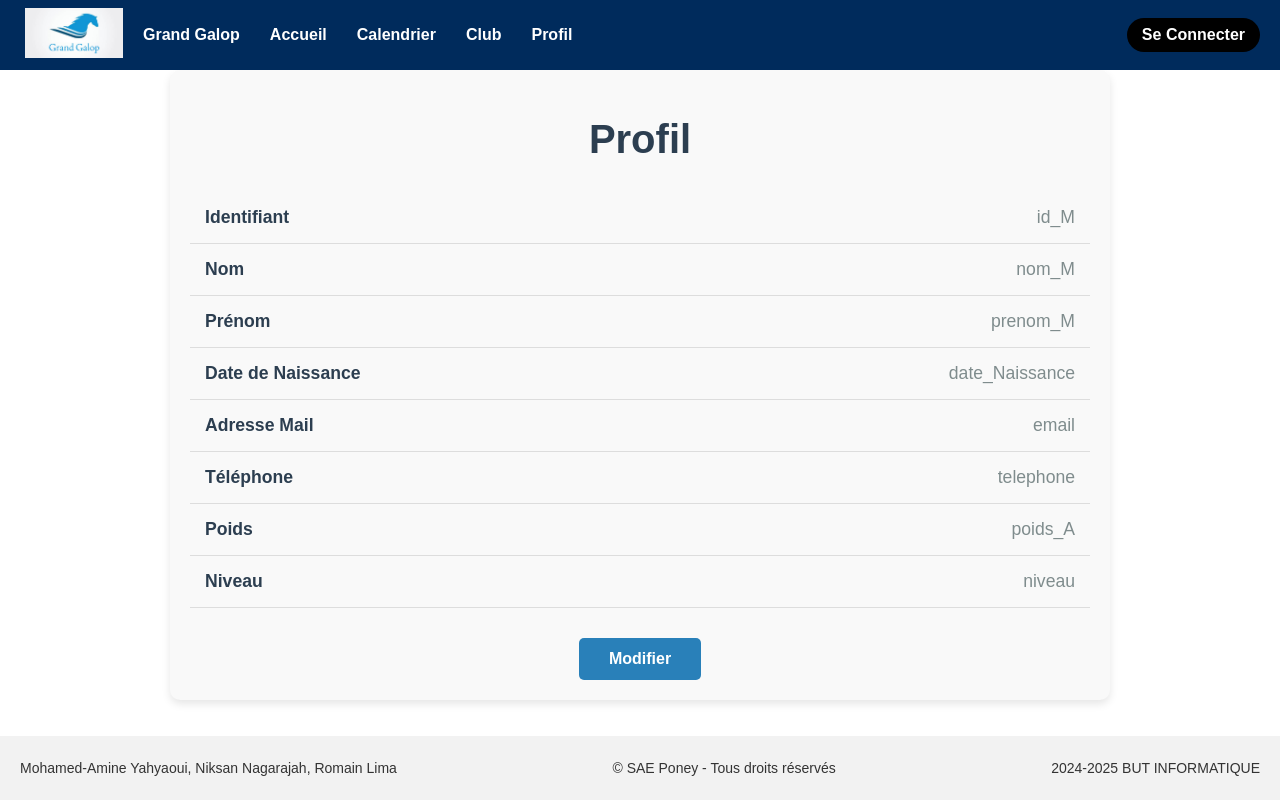
After one commit to NiksanNagarajah/SAE_DevWeb, a Flask app: page /profil in a window 1280 px wide. The commit adds this page. Run offline with Flask 3, Linux system fonts and the light colour scheme.

Commit message:
Ajout de profil

```diff
--- /dev/null
+++ b/app/static/profil.css
@@ -0,0 +1,89 @@
+/* Conteneur principal */
+.profile-container {
+    max-width: 900px;
+    margin: 0 auto;
+    padding: 20px;
+    background-color: #f9f9f9;
+    border-radius: 10px;
+    box-shadow: 0 4px 8px rgba(0, 0, 0, 0.1);
+}
+
+/* Titre principal */
+.profile-container h1 {
+    font-size: 2.5em;
+    font-weight: bold;
+    margin-bottom: 30px;
+    color: #2c3e50;
+    text-align: center;
+}
+
+/* Tableau des informations */
+table {
+    width: 100%;
+    border-collapse: collapse;
+    margin-bottom: 20px;
+    font-size: 1.1em;
+}
+
+table td {
+    padding: 15px;
+    border-bottom: 1px solid #ddd;
+    text-align: left;
+    vertical-align: middle;
+    color: #34495e;
+}
+
+table td:nth-child(1) {
+    font-weight: bold;
+    width: 40%;
+    color: #2c3e50;
+}
+
+table td:nth-child(2) {
+    text-align: right;
+    color: #7f8c8d;
+}
+
+/* Style des boutons */
+.profile-button-container {
+    text-align: center;
+    margin-top: 30px;
+}
+
+.modify-button {
+    padding: 12px 30px;
+    font-size: 1em;
+    font-weight: bold;
+    color: #fff;
+    background-color: #2980b9;
+    border: none;
+    border-radius: 5px;
+    cursor: pointer;
+    transition: background-color 0.3s ease, transform 0.2s ease;
+}
+
+.modify-button:hover {
+    background-color: #3498db;
+    transform: translateY(-2px);
+}
+
+.modify-button:active {
+    background-color: #1c6691;
+    transform: translateY(0);
+}
+
+/* Responsiveness */
+@media (max-width: 768px) {
+    .profile-container {
+        padding: 15px;
+    }
+
+    table td {
+        font-size: 0.9em;
+    }
+
+    .modify-button {
+        width: 100%;
+        padding: 10px;
+    }
+}
--- a/app/templates/base.html
+++ b/app/templates/base.html
@@ -19,6 +19,7 @@
             <a href="{{ url_for('home') }}">Accueil</a>
             <a href="{{ url_for('calendrier') }}">Calendrier</a>
             <a href="{{ url_for('club') }}">Club</a>
+            <a href="{{ url_for('profil') }}">Profil</a>
         </nav>
         <a href="{{ url_for('connexion') }}" class="login-btn">Se Connecter</a>
     </header>
--- /dev/null
+++ b/app/templates/profil.html
@@ -0,0 +1,50 @@
+{% extends "base.html" %}
+
+{% block title %}Profil{% endblock %}
+
+{% block styles %}
+<link rel="stylesheet" href="{{ url_for('static', filename='profil.css') }}">
+{% endblock %}
+
+{% block content %}
+<div class="profile-container">
+    <h1>Profil</h1>
+    <table>
+        <tr>
+            <td>Identifiant</td>
+            <td>id_M</td>
+        </tr>
+        <tr>
+            <td>Nom</td>
+            <td>nom_M</td>
+        </tr>
+        <tr>
+            <td>Prénom</td>
+            <td>prenom_M</td>
+        </tr>
+        <tr>
+            <td>Date de Naissance</td>
+            <td>date_Naissance</td>
+        </tr>
+        <tr>
+            <td>Adresse Mail</td>
+            <td>email</td>
+        </tr>
+        <tr>
+            <td>Téléphone</td>
+            <td>telephone</td>
+        </tr>
+        <tr>
+            <td>Poids</td>
+            <td>poids_A</td>
+        </tr>
+        <tr>
+            <td>Niveau</td>
+            <td>niveau</td>
+        </tr>
+    </table>
+    <div class="profile-button-container">
+        <button class="modify-button">Modifier</button>
+    </div>
+</div>
+{% endblock %}
--- a/app/views.py
+++ b/app/views.py
@@ -42,6 +42,8 @@ def connexion():
         return redirect(url_for('home'))
     return render_template('connexion.html', form=form)
 
+@app.route('/login')
+
 @app.route('/calendrier')
 def calendrier():
     emploi_du_temps = get_cours()
@@ -50,3 +52,7 @@ def calendrier():
 @app.route('/club')
 def club():
     return render_template('club.html')
+
+@app.route('/profil')
+def profil():
+    return render_template('profil.html')
```
